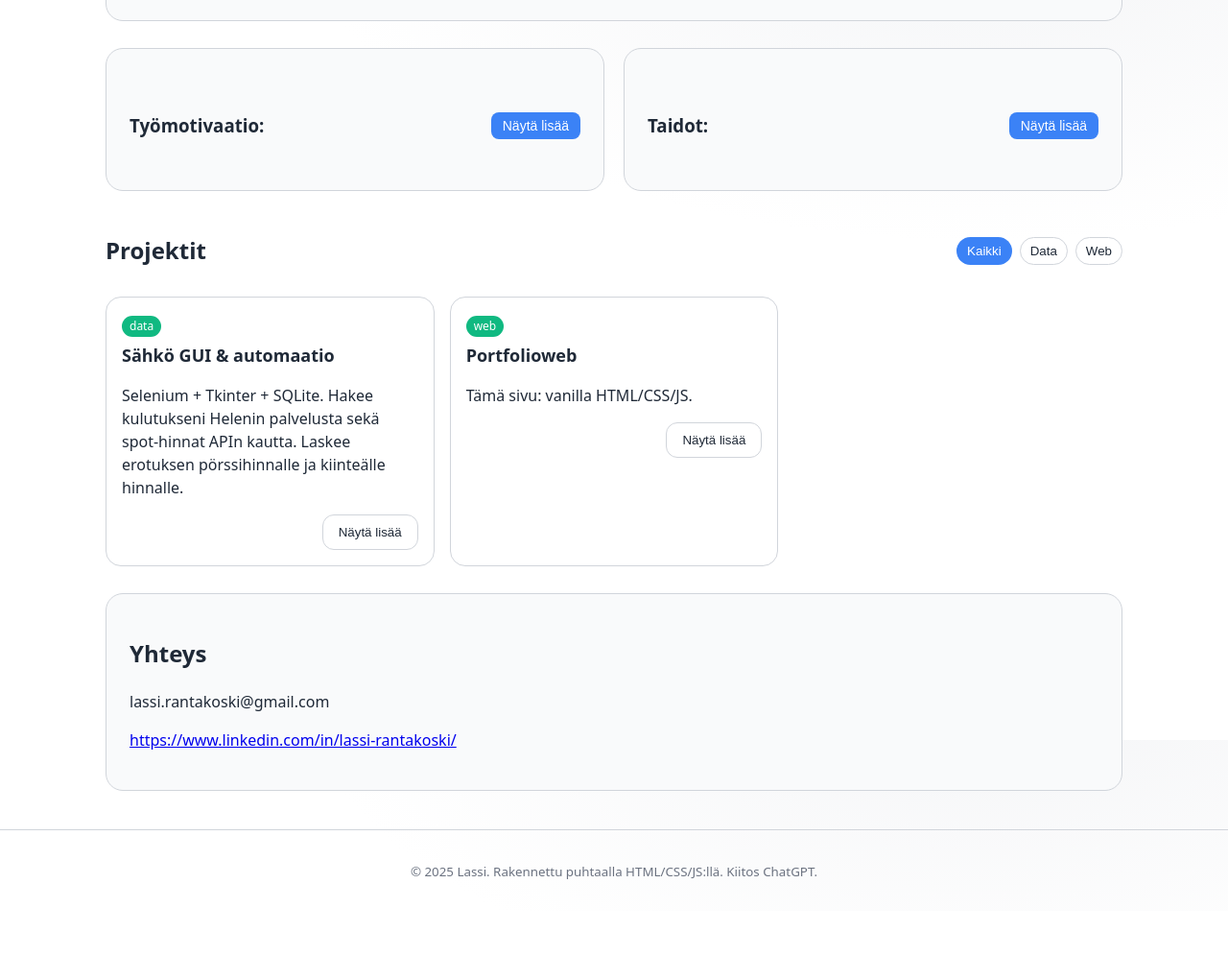
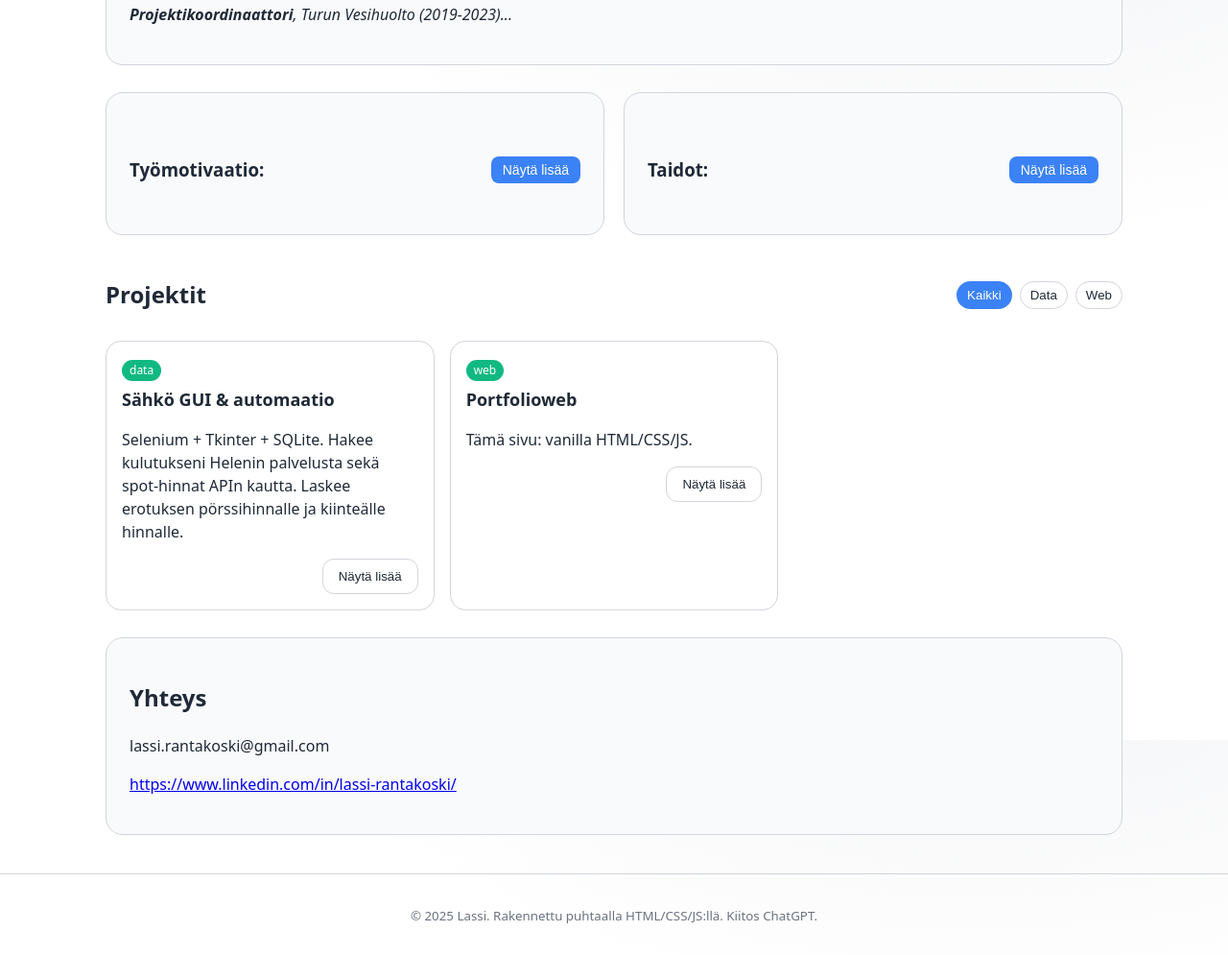
Before and after one commit to LassiRantakoski/lassirantakoski.github.io, a plain HTML site: page index.html in a window 1280 px wide. Shown: the part 829-1824 px from the top of the page at 96% size. Before the commit the page ends 1778 px from the top, so only its background shows below. Drawn offline with Linux system fonts and the light colour scheme.

Commit message:
Update index.html

```diff
--- a/index.html
+++ b/index.html
@@ -43,6 +43,12 @@
     <h2>Työhistoria:</h2>
     <button class="toggle-btn" onclick="toggleCv()">Näytä lisää</button>
   </div>
+
+  <!-- teaser näkyy aina kun sisältö on suljettu -->
+  <div id="cv-teaser">
+    <p><i><b>Projektikoordinaattori</b>, Turun Vesihuolto (2019-2023)...</i></p>
+  </div>
+
   <div id="cv-content" class="collapsible">
     <p><b>Turun Vesihuolto Oy</b>, projektikoordinaattori 2019-2023</p>
     <ul>
@@ -58,26 +64,26 @@
       </li>
       <li>Data-projektit
         <ul>
-        <li>Ensimmäisessä projektissa toteutettiin automaattinen kirjeiden lähetys asiakkaille</li>
-        <li>Toisessa projektissa haettiin IoT-vesimittarien data ja tehtiin analytiikkaa mm. missä mittarit on ja onko kuuluvuusongelmia vai mittarit rikki</li>
-        <li>Molemmissa ostajan puolelta mukana, näin hyvin miten konkreettista datan yhdistely on, varsinkin kun tein samaan aikaan yliopistossa tietojenkäsittelytieteen opintoja, sain nopeasti kiinni ajatuksesta. Tästä innostuin kulkemaan kohti data-analyytikon uraa.</li>
+          <li>Automaattinen kirjeiden lähetys asiakkaille</li>
+          <li>IoT-vesimittarien datan analytiikka</li>
+          <li>Yhdistin datan käytännön opintoihin → innostus data-analytiikkaan</li>
         </ul>
       </li>
       <li>Työnjohto
         <ul>
           <li>Putkityömaiden aikataulutus ja työnjohto</li>
-        <li>Asentajien työturvallisuudesta vastaaminen</li>
+          <li>Työturvallisuusvastuu</li>
           <li>Esimieskokemusta 5 vuotta</li>
         </ul>
       </li>
     </ul>
 
-  <p><b>Insinööritoimisto Varsinais-Suomen Kalliotekniikka Oy</b>, Katselmusmies 2018-2019</p>
+    <p><b>Insinööritoimisto Varsinais-Suomen Kalliotekniikka Oy</b>, katselmusmies 2018-2019</p>
     <ul>
-    <li>Louhintatyömaiden ympäristön esi- ja loppukatselmukset</li>
-    <li>Tärinämittareiden asennukset, datan analysointi</li>
+      <li>Louhintatyömaiden esi- ja loppukatselmukset</li>
+      <li>Tärinämittareiden asennukset ja datan analysointi</li>
       <li>Asiakaspalvelu ja ihmisten kontaktointi</li>
-    <li>Omien projektien vieminen alusta loppuun itse</li>
+      <li>Omien projektien läpivienti</li>
     </ul>
 
     <p><b>Aiempaa työkokemusta:</b></p>
@@ -85,11 +91,12 @@
       <li>K-Market, myyjä</li>
       <li>Punnitse & säästä, myyjä</li>
       <li>Orthex, Smartstore, myyjä</li>
-    <li>Orthex, Tehdas, kokoonpanija</li>
-    <li>Sonera, Standimyyjä</li>
+      <li>Orthex, tehdas, kokoonpanija</li>
+      <li>Sonera, standimyyjä</li>
     </ul>
   </div>
 </section>
+
 
     <!-- Rivi kahdelle kortille -->
 <div class="grid two-col">
```
Lines whose indentation alone changed are shown as unchanged.
